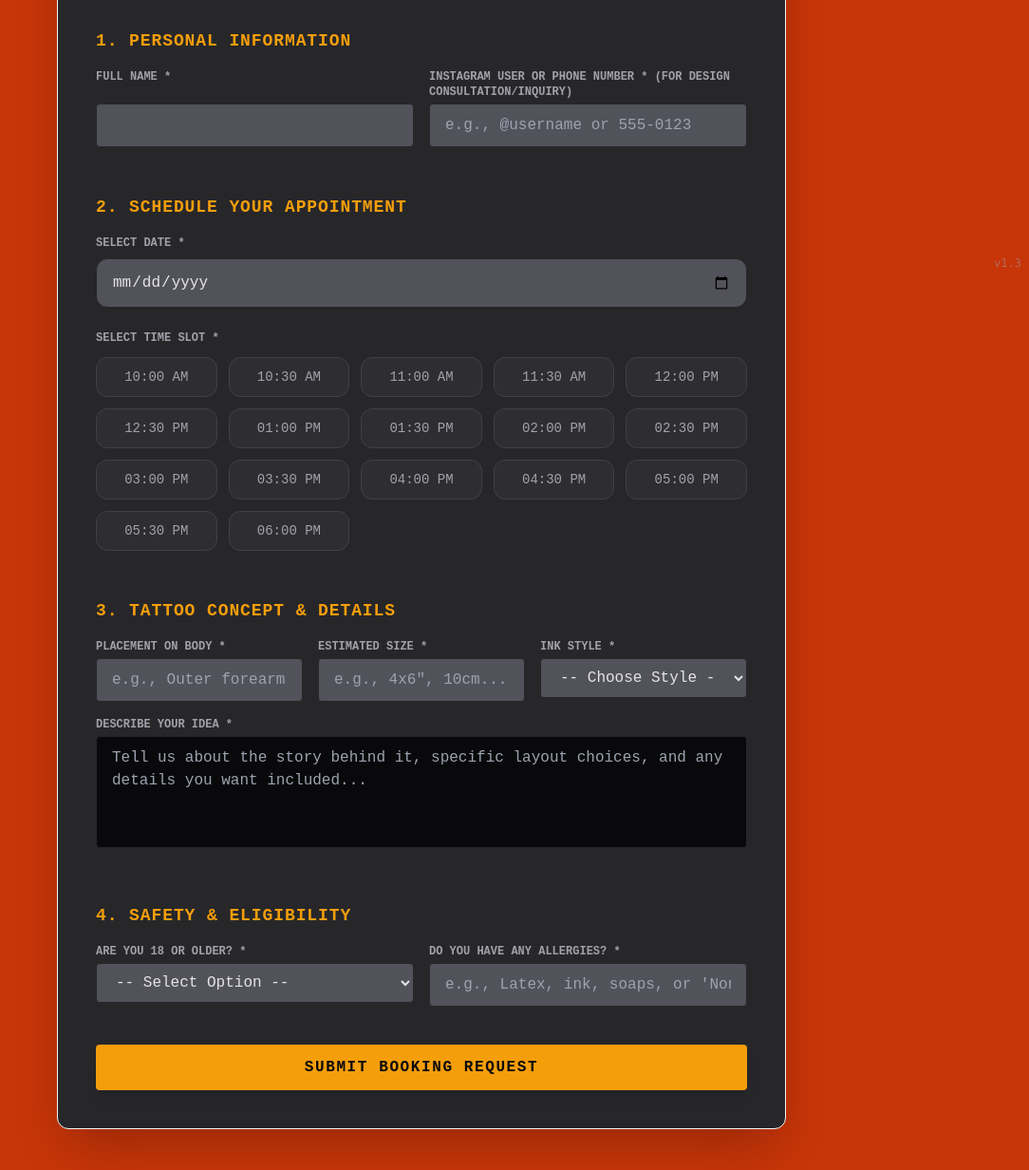
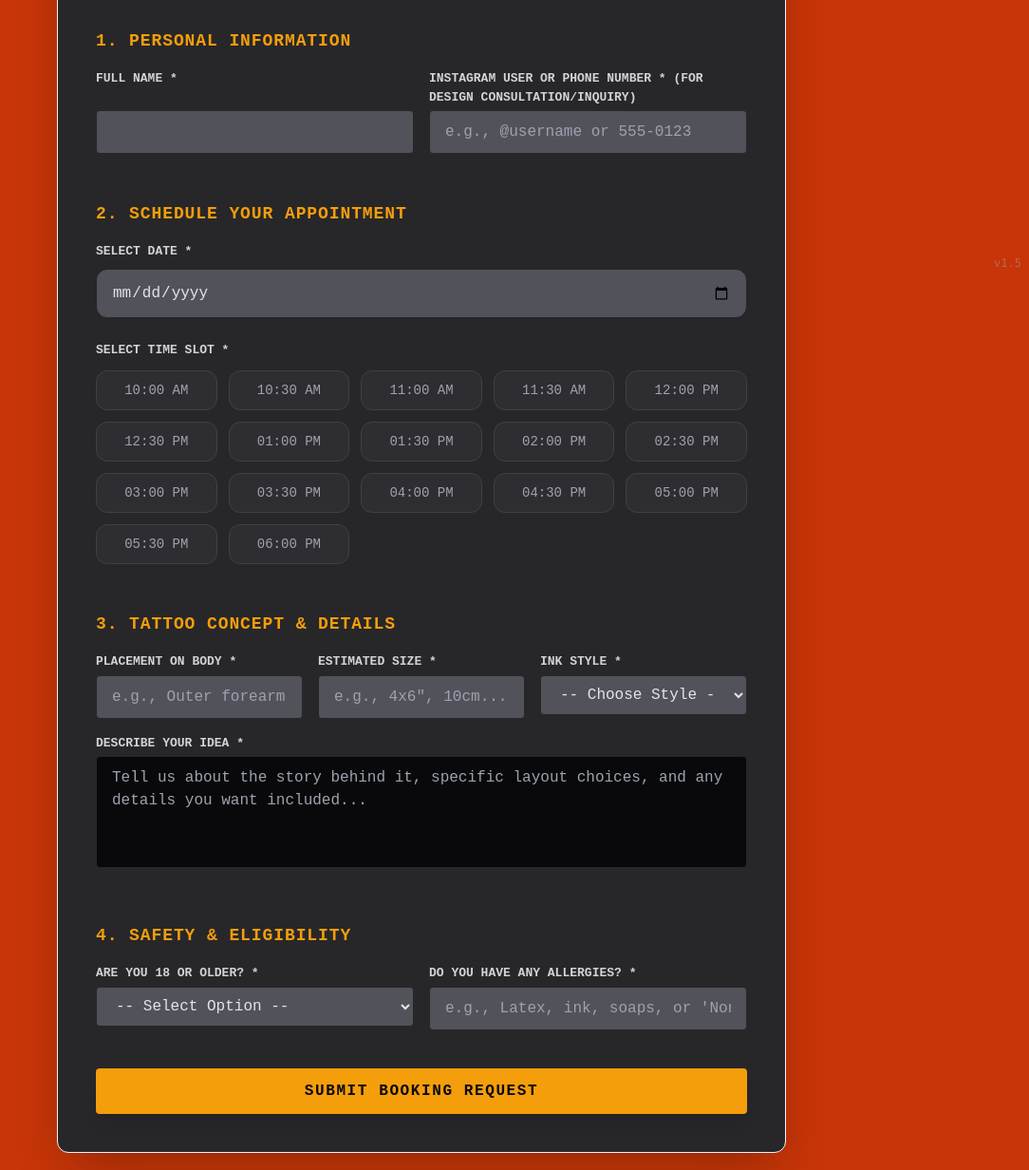
Before and after one commit to houstontientattoo/Booking, a plain HTML site: page index.html in a window 1280 px wide. Shown: the part 507-1739 px from the top of the page at 95% size, without its empty margins (196-1280 px from the left). Drawn offline with nearby package versions, Linux system fonts and the light colour scheme; a web font is replaced by a local one.

Commit message:
Add files via upload

```diff
--- a/index.html
+++ b/index.html
@@ -51,11 +51,11 @@
  <h2 class="text-lg font-bold text-amber-500 uppercase tracking-wider mb-4">1. Personal Information</h2>
  <div class="grid grid-cols-1 sm:grid-cols-2 gap-4">
  <div class="flex flex-col h-full">
- <label class="block text-xs uppercase font-semibold text-zinc-400 mb-1">Full Name *</label>
+ <label class="block text-[13px] uppercase font-semibold text-zinc-300 mb-1">Full Name *</label>
  <input type="text" name="Full_Name" required maxlength="100" class="w-full bg-zinc-600 border border-zinc-800 rounded px-4 py-2.5 text-zinc-200 focus:outline-none focus:border-amber-500 transition mt-auto">
  </div>
  <div class="sm:col-span-1 flex flex-col h-full">
- <label class="block text-xs uppercase font-semibold text-zinc-400 mb-1">Instagram User or Phone Number * (For design consultation/inquiry)</label>
+ <label class="block text-[13px] uppercase font-semibold text-zinc-300 mb-1">Instagram User or Phone Number * (For design consultation/inquiry)</label>
  <input type="text" name="Contact_Info" required placeholder="e.g., @username or 555-0123" class="w-full bg-zinc-600 border border-zinc-800 rounded px-4 py-2.5 text-zinc-200 focus:outline-none focus:border-amber-500 transition mt-auto">
  </div>
  </div>
@@ -67,11 +67,11 @@
  <h2 class="text-lg font-bold text-amber-500 uppercase tracking-wider mb-4">2. Schedule Your Appointment</h2>
  <div class="space-y-6">
  <div>
- <label class="block text-xs uppercase font-semibold text-zinc-400 mb-2">Select Date *</label>
+ <label class="block text-[13px] uppercase font-semibold text-zinc-300 mb-2">Select Date *</label>
  <input type="date" id="bookingDate" name="Requested_Date" required class="w-full bg-zinc-600 border border-zinc-800 rounded-xl px-4 py-3 text-zinc-200 focus:outline-none focus:border-amber-500 transition shadow-sm">
  </div>
  <div>
- <label class="block text-xs uppercase font-semibold text-zinc-400 mb-3">Select Time Slot *</label>
+ <label class="block text-[13px] uppercase font-semibold text-zinc-300 mb-3">Select Time Slot *</label>
  <div class="grid grid-cols-3 sm:grid-cols-4 md:grid-cols-5 gap-3">
 
  <!-- Time Slot: 10:00 AM -->
@@ -222,15 +222,15 @@
  <div class="space-y-4">
  <div class="grid grid-cols-1 sm:grid-cols-3 gap-4">
  <div>
- <label class="block text-xs uppercase font-semibold text-zinc-400 mb-1">Placement on Body *</label>
+ <label class="block text-[13px] uppercase font-semibold text-zinc-300 mb-1">Placement on Body *</label>
  <input type="text" name="Body_Placement" placeholder="e.g., Outer forearm, wrist..." required maxlength="100" class="w-full bg-zinc-600 border border-zinc-800 rounded px-4 py-2.5 text-zinc-200 focus:outline-none focus:border-amber-500 transition">
  </div>
  <div>
- <label class="block text-xs uppercase font-semibold text-zinc-400 mb-1">Estimated Size *</label>
+ <label class="block text-[13px] uppercase font-semibold text-zinc-300 mb-1">Estimated Size *</label>
  <input type="text" name="Estimated_Size" placeholder="e.g., 4x6&quot;, 10cm..." required maxlength="50" class="w-full bg-zinc-600 border border-zinc-800 rounded px-4 py-2.5 text-zinc-200 focus:outline-none focus:border-amber-500 transition">
  </div>
  <div>
- <label class="block text-xs uppercase font-semibold text-zinc-400 mb-1">Ink Style *</label>
+ <label class="block text-[13px] uppercase font-semibold text-zinc-300 mb-1">Ink Style *</label>
  <select name="Ink_Style" required class="w-full bg-zinc-600 border border-zinc-800 rounded px-4 py-2.5 text-zinc-200 focus:outline-none focus:border-amber-500 transition">
  <option value="">-- Choose Style --</option>
  <option value="Black & Grey">Black & Grey</option>
@@ -240,7 +240,7 @@
  </div>
 
 <div>
- <label class="block text-xs uppercase font-semibold text-zinc-400 mb-1">Describe Your Idea *</label>
+ <label class="block text-[13px] uppercase font-semibold text-zinc-300 mb-1">Describe Your Idea *</label>
  <textarea name="Idea_Description" rows="4" placeholder="Tell us about the story behind it, specific layout choices, and any details you want included..." required maxlength="2000" class="w-full bg-zinc-950 border border-zinc-800 rounded px-4 py-2.5 text-zinc-200 focus:outline-none focus:border-amber-500 transition resize-none"></textarea>
  </div>
  </div>
@@ -252,7 +252,7 @@
  <h2 class="text-lg font-bold text-amber-500 uppercase tracking-wider mb-4">4. Safety & Eligibility</h2>
  <div class="grid grid-cols-1 sm:grid-cols-2 gap-4">
  <div>
- <label class="block text-xs uppercase font-semibold text-zinc-400 mb-1">Are you 18 or older? *</label>
+ <label class="block text-[13px] uppercase font-semibold text-zinc-300 mb-1">Are you 18 or older? *</label>
  <select name="Age_Verification" required class="w-full bg-zinc-600 border border-zinc-800 rounded px-4 py-2.5 text-zinc-200 focus:outline-none focus:border-amber-500 transition">
  <option value="">-- Select Option --</option>
  <option value="Yes">Yes, I am 18 or older</option>
@@ -260,7 +260,7 @@
  </select>
  </div>
  <div>
- <label class="block text-xs uppercase font-semibold text-zinc-400 mb-1">Do you have any allergies? *</label>
+ <label class="block text-[13px] uppercase font-semibold text-zinc-300 mb-1">Do you have any allergies? *</label>
  <input type="text" name="Allergies" placeholder="e.g., Latex, ink, soaps, or 'None'" required maxlength="200" class="w-full bg-zinc-600 border border-zinc-800 rounded px-4 py-2.5 text-zinc-200 focus:outline-none focus:border-amber-500 transition">
  </div>
  </div>
@@ -276,7 +276,7 @@
 
  <!-- Version Number -->
  <div class="fixed bottom-2 right-2 text-zinc-400/50 text-xs font-mono pointer-events-none z-50 select-none">
- v1.3
+ v1.5
  </div>
 
  <script>
```
